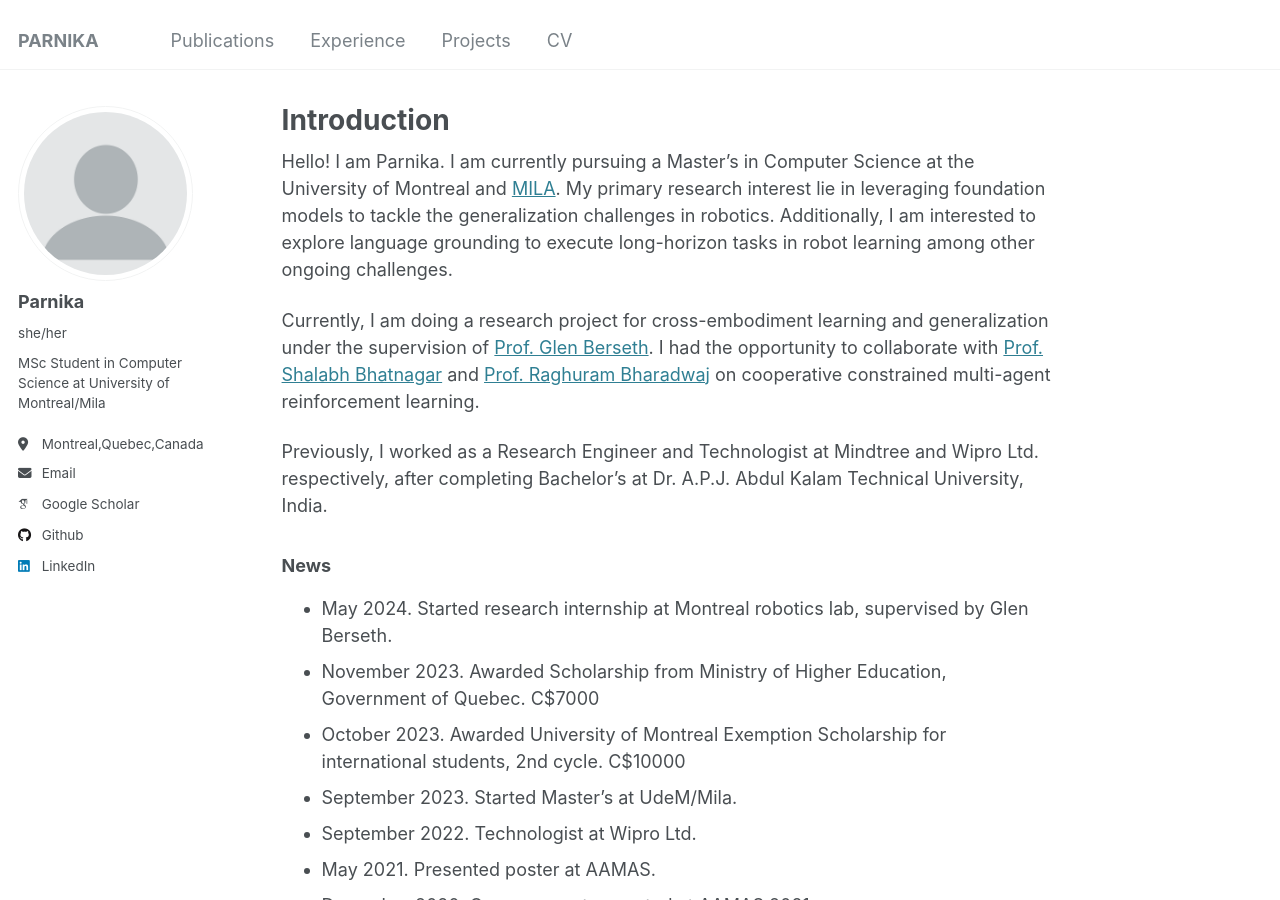
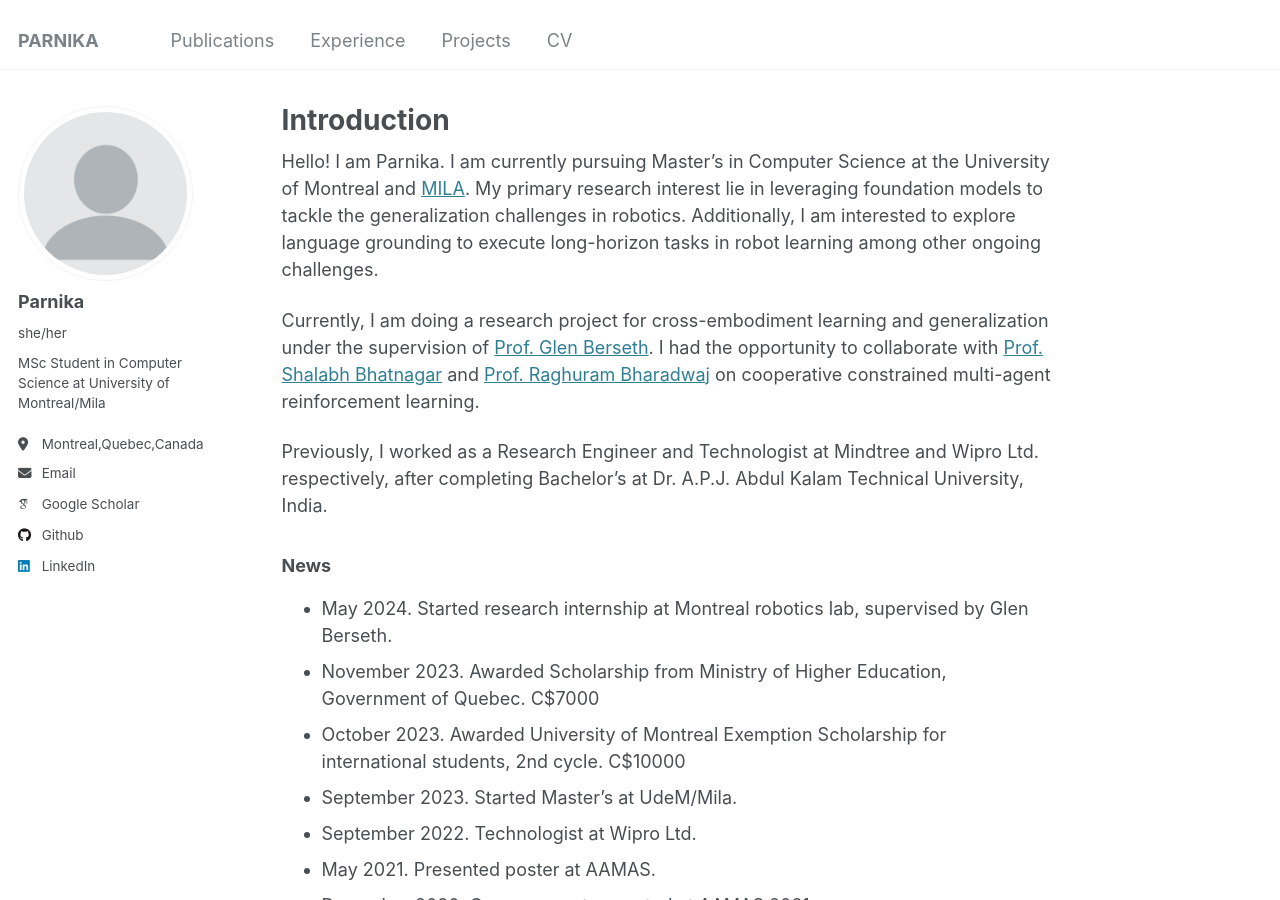
Before and after one commit to parnika31/parnika31.github.io, a Jekyll site: the page built from _pages/about.md, in a window 1280 px wide and 900 px high. Built offline with Jekyll 4.4.1, drawn with Linux system fonts in a browser that asks for light colours; some web fonts are replaced.

```diff
--- a/_pages/about.md
+++ b/_pages/about.md
@@ -7,7 +7,7 @@ redirect_from:
   - /about.html
 ---
 
-Hello! I am Parnika. I am currently pursuing a Master’s in Computer Science at the University of Montreal and [MILA](https://mila.quebec/en). My primary research interest lie in leveraging foundation models to tackle the generalization challenges in robotics. Additionally, I am interested to explore language grounding to execute long-horizon tasks in robot learning among other ongoing challenges.
+Hello! I am Parnika. I am currently pursuing Master’s in Computer Science at the University of Montreal and [MILA](https://mila.quebec/en). My primary research interest lie in leveraging foundation models to tackle the generalization challenges in robotics. Additionally, I am interested to explore language grounding to execute long-horizon tasks in robot learning among other ongoing challenges.
 
 Currently, I am doing a research project for cross-embodiment learning and generalization under the supervision of [Prof. Glen Berseth](https://neo-x.github.io). I had the opportunity to collaborate with [Prof. Shalabh Bhatnagar](https://www.csa.iisc.ac.in/~shalabh/) and [Prof. Raghuram Bharadwaj](https://www.iiitb.ac.in/faculty/raghuram-bharadwaj) on cooperative constrained multi-agent reinforcement learning.
 
```
